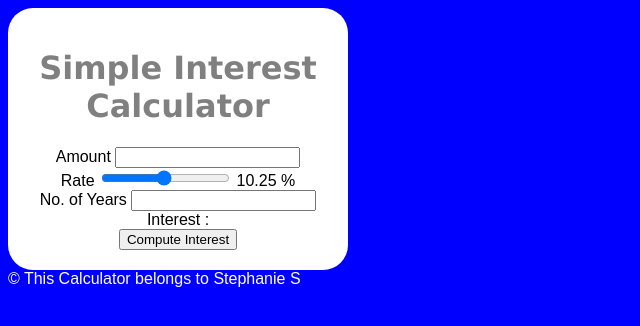
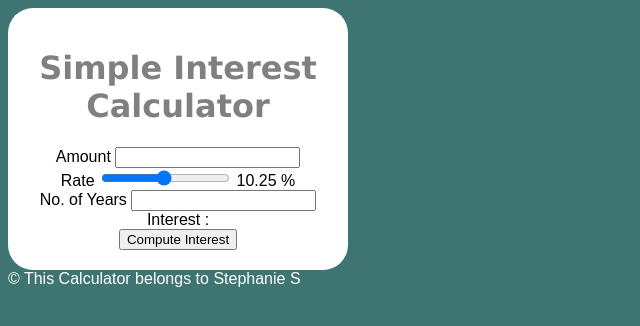
Before and after one commit to scmsal/calculator, a plain HTML site: page index.html in a window 1280 px wide. Shown: the whole page, without its empty margins (0-640 px from the left). Drawn offline with Linux system fonts and the light colour scheme.

Commit message:
update background color

```diff
--- a/style.css
+++ b/style.css
@@ -1,5 +1,5 @@
 body {
-    background-color: blue;
+    background-color: rgb(62, 116, 114);
     font-family: Arial;
     color: white;
 }
```
